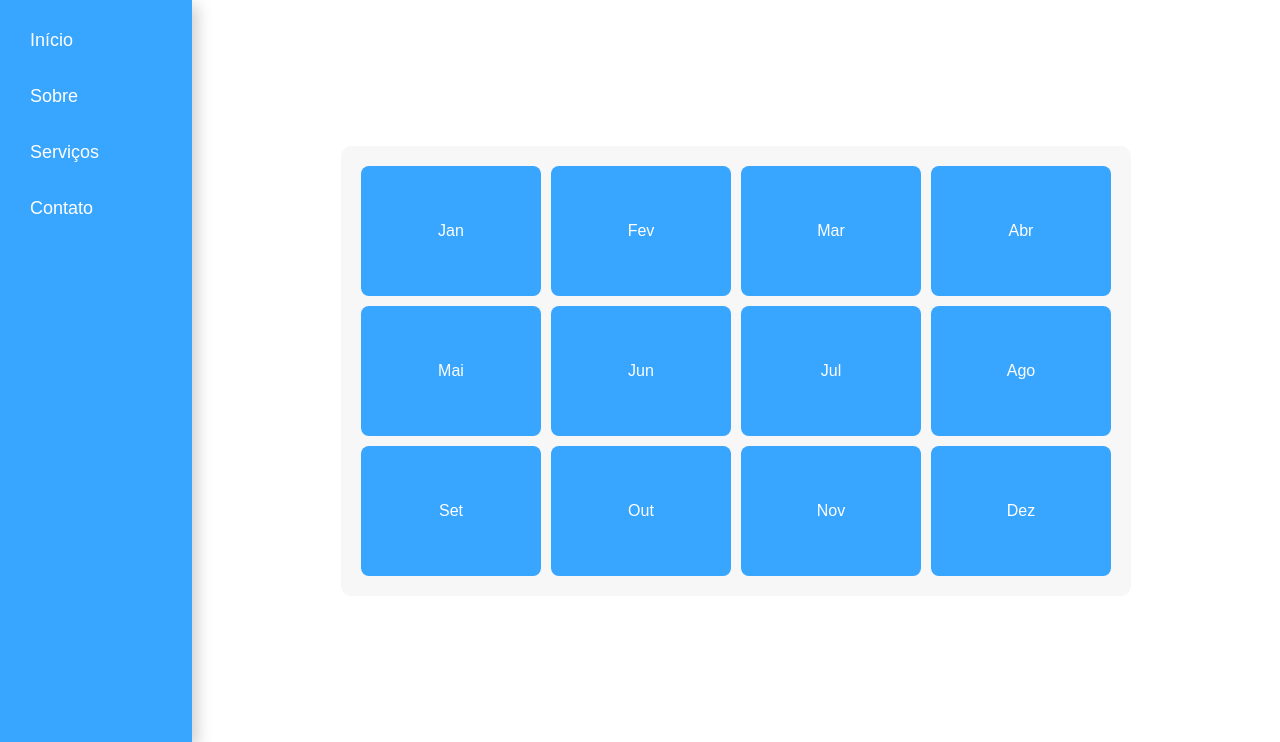
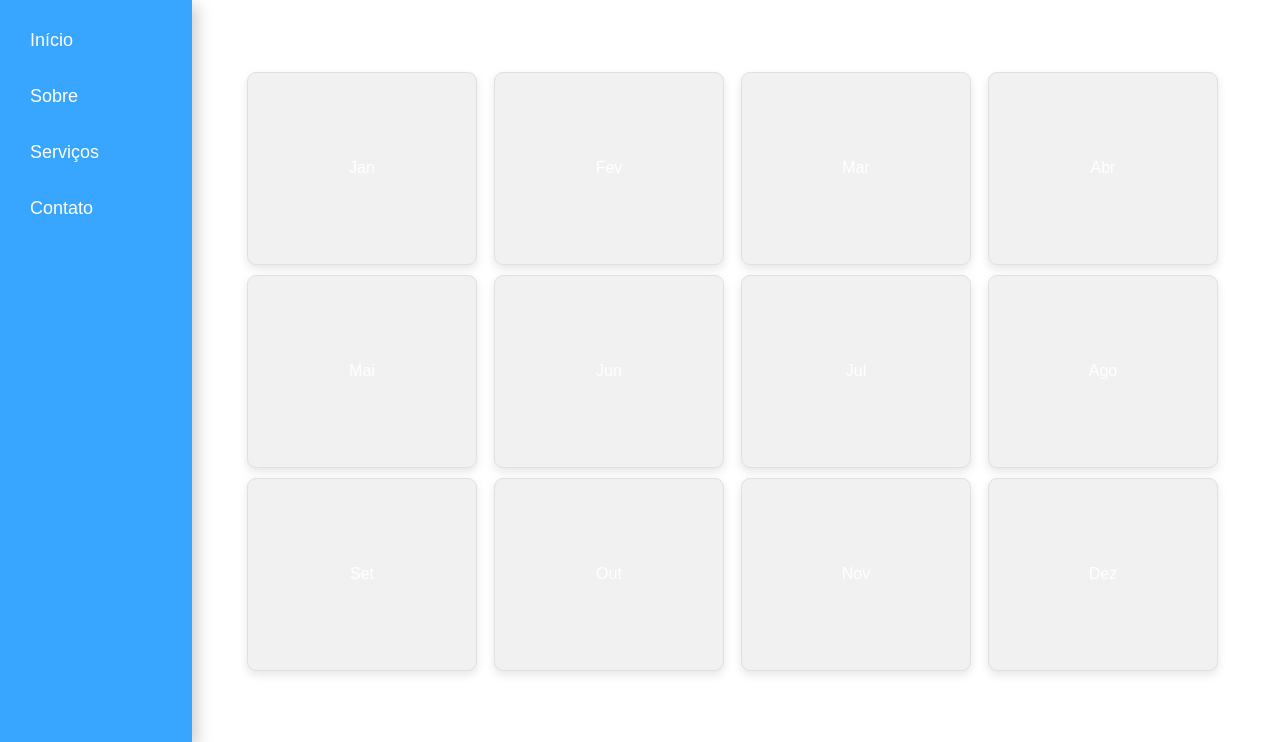
Before and after one commit to kramsite/foag.github.io, a PHP site: page /calendario.html in a window 1280 px wide. Shown: the part 58-800 px from the top of the page. Run offline with PHP 8.4, Linux system fonts and the light colour scheme.

Commit message:
Update calendario.css

```diff
--- a/calendario/calendario.css
+++ b/calendario/calendario.css
@@ -58,36 +64,43 @@ nav.menu a:hover {
     padding: 20px;
 }
 
+/* Contêiner do calendário */
 .calendario-container {
     display: flex;
     justify-content: center;
 }
 
+/* Layout da grade dos meses */
 .calendario {
     width: 100%;
     height: 100%;
-    background-color: rgb(247, 247, 247);
+    background-color: transparent;
     border-radius: 10px;
     display: grid;
-    grid-template-columns: repeat(4, 1fr);
-    grid-template-rows: repeat(3, 1fr);
+    grid-template-columns: repeat(4, 1fr); /* 4 colunas */
+    grid-template-rows: repeat(3, 1fr); /* 3 linhas */
     gap: 10px;
     padding: 20px;
 }
 
+/* Estilo de cada mês */
 .mes {
-    width: 180px;
-    height: 130px;
-    background-color: #38a5ff;
+    width: 230px;
+    height: 193px;
+    background-color: #f1f1f1;
     color: white;
     display: flex;
     justify-content: center;
     align-items: center;
     cursor: pointer;
     transition: all 0.3s ease;
-    border-radius: 8px;
+    border-radius: 9px;
+    margin-right: 7px;
+    box-shadow: 0px 4px 10px rgba(0, 0, 0, 0.1);
+    border: 1px solid #e0e0e0;
 }
 
+/* Estilo do mês expandido */
 .mes.expanded {
     position: fixed;
     top: 15%;
```
Also changed, not shown: other parts of calendario/calendario.css (+16 -29 lines).
